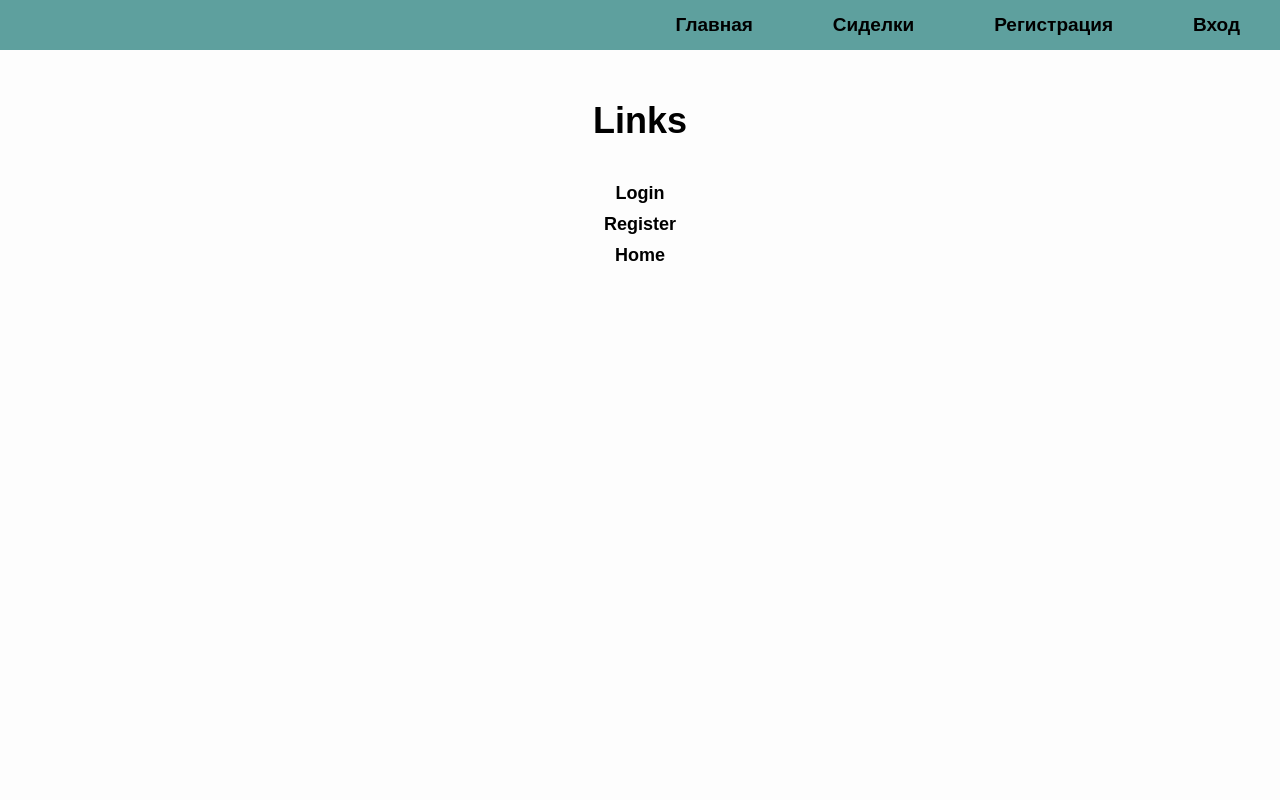
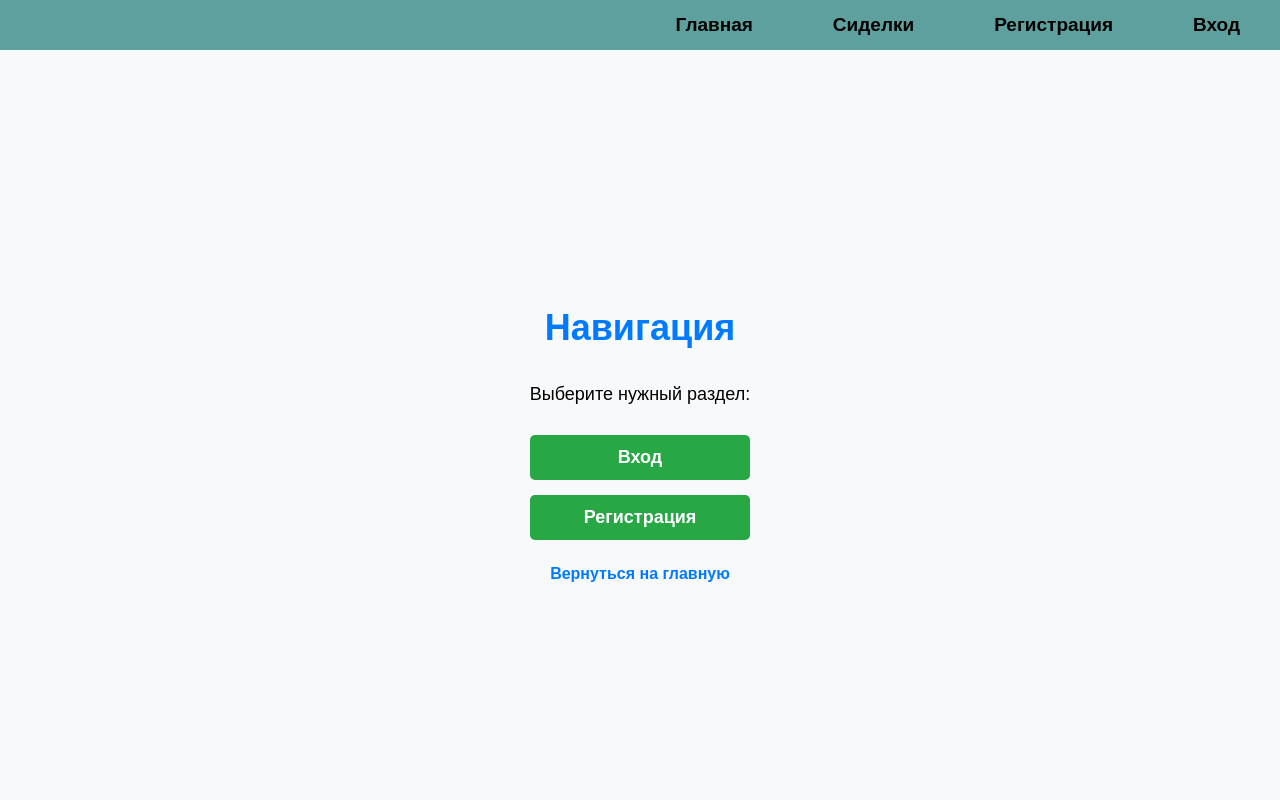
Before and after one commit to tp-proj3ct/PetConnect.Frontend.Website, a React (Create React App) app: page /linkpage in a window 1280 px wide. Shown: the top 800 px of the page. Built offline with nearby package versions, Linux system fonts and the light colour scheme.

Commit message:
linkpage + css

```diff
--- a/src/components/LinkPage.js
+++ b/src/components/LinkPage.js
@@ -1,6 +1,7 @@
 import { Link, Navigate } from "react-router-dom";
 import useAuth from "../hooks/useAuth";
 import { useState } from "react";
+import "./styles/linkpage.css";
 
 const LinkPage = () => {
   const { auth } = useAuth();
@@ -19,41 +20,23 @@ const LinkPage = () => {
   }
 
   return (
-    <section>
-      <h1>Links</h1>
-      <br />
-      <Link to="#" onClick={() => handleNavigation("/login")}>
-        Login
-      </Link>
-      <Link to="#" onClick={() => handleNavigation("/registration")}>
-        Register
-      </Link>
-      <Link to="/">Home</Link>
-      <br />
+    <section className="linkpage-container">
+      <h1 className="linkpage-title">Навигация</h1>
+      <p className="linkpage-text">Выберите нужный раздел:</p>
+
+      <div className="linkpage-links">
+        <Link to="#" onClick={() => handleNavigation("/login")} className="linkpage-button">
+          Вход
+        </Link>
+        <Link to="#" onClick={() => handleNavigation("/registration")} className="linkpage-button">
+          Регистрация
+        </Link>
+        <Link to="/" className="linkpage-home">
+          Вернуться на главную
+        </Link>
+      </div>
     </section>
   );
 };
 
 export default LinkPage;
-
-// import { Link } from "react-router-dom"
-// import {useAuth} from "../hooks/useAuth"
-
-// const LinkPage = () => {
-//     return (
-//         <section>
-//             <h1>Links</h1>
-//             <br />
-//             <h2>Public</h2>
-//             <Link to="/login">Login</Link>
-//             <Link to="/registration">Register</Link>
-//             <br />
-//             <h2>Private</h2>
-//             <Link to="/">Home</Link>
-//             {/* <Link to="/editor">Editors Page</Link>
-//             <Link to="/admin">Admin Page</Link> */}
-//         </section>
-//     )
-// }
-
-// export default LinkPage
--- /dev/null
+++ b/src/components/styles/linkpage.css
@@ -0,0 +1,52 @@
+.linkpage-container {
+    display: flex;
+    flex-direction: column;
+    align-items: center;
+    justify-content: center;
+    text-align: center;
+    min-height: 100vh;
+    background-color: #f8f9fa;
+    color: #333;
+    padding: 20px;
+  }
+
+  .linkpage-title {
+    font-size: 36px;
+    font-weight: bold;
+    color: #007bff;
+    margin-bottom: 10px;
+  }
+
+  .linkpage-text {
+    font-size: 18px;
+    margin-bottom: 20px;
+  }
+
+  .linkpage-links {
+    display: flex;
+    flex-direction: column;
+    gap: 15px;
+  }
+
+  .linkpage-button {
+    display: inline-block;
+    padding: 12px 24px;
+    font-size: 18px;
+    text-decoration: none;
+    color: white;
+    background-color: #28a745;
+    border-radius: 5px;
+    transition: background 0.3s ease;
+  }
+
+  .linkpage-button:hover {
+    background-color: #218838;
+  }
+
+  .linkpage-home {
+    display: inline-block;
+    padding: 10px 20px;
+    font-size: 16px;
+    text-decoration: none;
+    color: #007bff;
+  }
```
